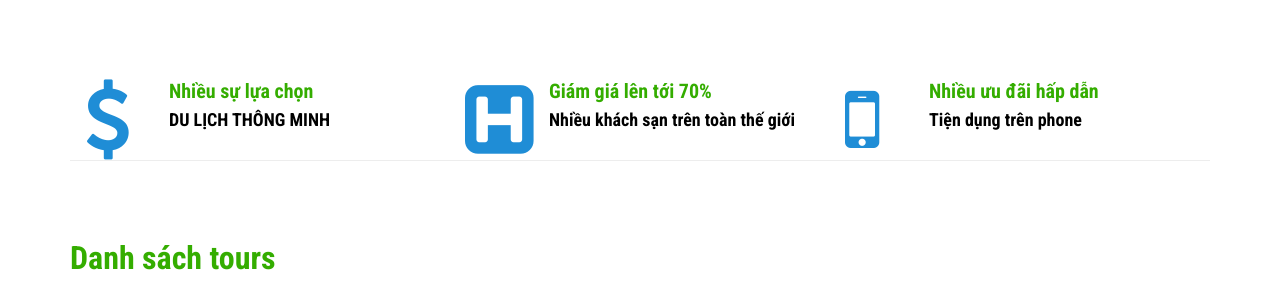
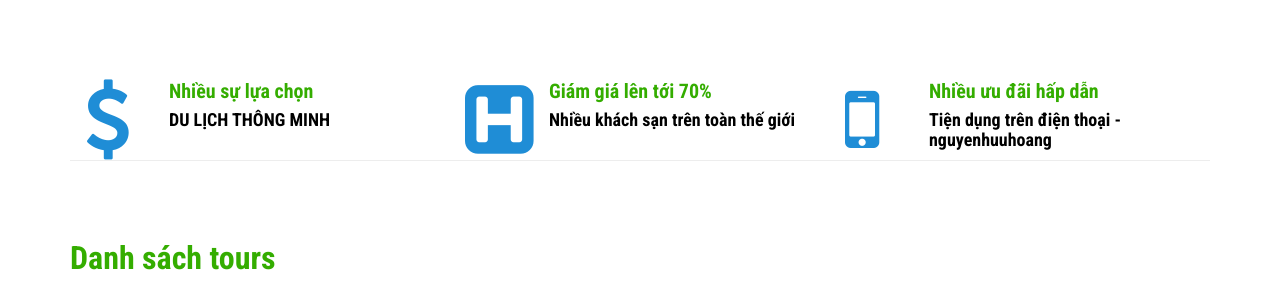
Before and after one commit to phivu2001/baitaplon-dulich, a PHP site: page /hochtml/ in a window 1280 px wide. Shown: the part 577-879 px from the top of the page. Run offline with PHP 8.4, Linux system fonts and the light colour scheme; a user stored in the database is signed in; data comes from the database, SQL or seed files in the repository.

Commit message:
huuhoang

```diff
--- a/index.php
+++ b/index.php
@@ -68,7 +68,7 @@ include('includes/config.php');
 			</div>
 			<div class="rup-rgt">
 				<h3>Nhiều ưu đãi hấp dẫn</h3>
-				<h4><a href="https://bmd.com.vn/top-5-ung-dung-dat-tour-du-lich/">Tiện dụng trên phone</a></h4>
+				<h4><a href="https://bmd.com.vn/top-5-ung-dung-dat-tour-du-lich/">Tiện dụng trên điện thoại - nguyenhuuhoang</a></h4>
 
 			</div>
 				<div class="clearfix"></div>
```
